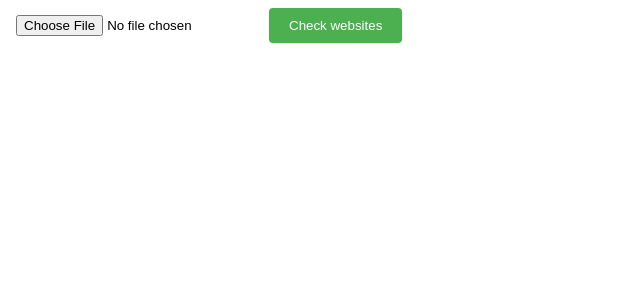
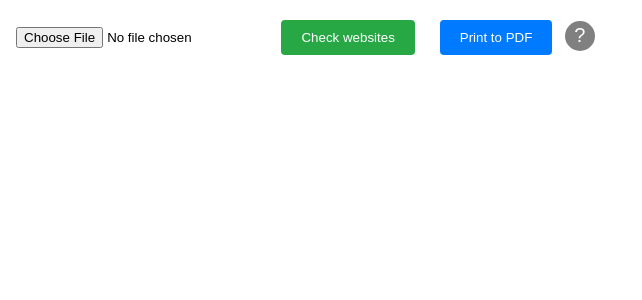
Before and after one commit to Shult/websiteStatus-Frontend, an Angular app: page /websites in a window 1280 px wide. Shown: the top 300 px of the page, without its empty margins (0-642 px from the left). Built offline with nearby package versions, Linux system fonts and the light colour scheme.

Commit message:
features : Print button + Help button + Result, logs

```diff
--- a/package.json
+++ b/package.json
@@ -18,6 +18,7 @@
     "@angular/platform-browser": "^16.1.0",
     "@angular/platform-browser-dynamic": "^16.1.0",
     "@angular/router": "^16.1.0",
+    "jspdf": "^2.5.1",
     "rxjs": "~7.8.0",
     "tslib": "^2.3.0",
     "zone.js": "~0.13.0"
--- a/src/app/app.module.ts
+++ b/src/app/app.module.ts
@@ -6,11 +6,14 @@ import { AppRoutingModule } from './app-routing.module';
 import { AppComponent } from './app.component';
 import { WebsiteComponent } from './components/website.component';
 import { WebsiteService } from './services/website.service';
+import {HelpButtonComponent} from "./help-button/help-button.component";
+
 
 @NgModule({
   declarations: [
     AppComponent,
-    WebsiteComponent
+    WebsiteComponent,
+    HelpButtonComponent
   ],
   imports: [
     BrowserModule,
--- a/src/app/components/website.component.css
+++ b/src/app/components/website.component.css
@@ -102,14 +102,39 @@
   left: 0;
 }
 
+.button-blue{
+  background-color: #007bff; /* Background color */
+}
+
+.button-blue:hover {
+  background-color: #0069d9; /* Hover background color */
+}
+
+.button-green{
+  background-color: #28a745;
+}
+
+.button-green:hover {
+  background-color: #218838;
+}
+
+.button-gray{
+  background-color: #999;
+}
+
+.button-gray:hover{
+  background-color: #888;
+}
+
+
 button {
-  background-color: #4CAF50; /* Background color */
   color: white; /* Text color */
   padding: 10px 20px; /* Internal spacing */
   border: none; /* Remove border */
   border-radius: 4px; /* Rounded corners */
   cursor: pointer; /* Mouse cursor as pointer */
   transition: background-color 0.3s ease; /* Hover transition */
+  margin: 1%;
 }
 
 button:hover {
--- a/src/app/components/website.component.html
+++ b/src/app/components/website.component.html
@@ -1,6 +1,8 @@
 <div class="upload-section topnav" >
   <input class="active" type="file" (change)="onFileSelected($event)">
-  <button (click)="onSubmit()">Check websites</button>
+  <button class="button-green" id="bt_check" (click)="onSubmit()">Check websites</button>
+  <button class="button-blue" id="bt_pdf" (click)="onClickPrint()">Print to PDF</button>
+  <app-help-button></app-help-button>
 </div>
 
 <!--<div class="website-container up grid-container">-->
--- a/src/app/components/website.component.ts
+++ b/src/app/components/website.component.ts
@@ -1,5 +1,7 @@
 import { Component, OnInit } from '@angular/core';
 import { WebsiteService } from '../services/website.service';
+import { jsPDF } from 'jspdf';
+import { HelpButtonComponent } from '../help-button/help-button.component';
 
 @Component({
   selector: 'app-website',
@@ -35,7 +37,7 @@ export class WebsiteComponent implements OnInit {
           const urls = (fileReader.result as string).split('\n');
           this.websiteService.checkWebsites(urls).subscribe(
             websites => {
-              this.websites = websites;
+              this.websites = websites.results;
             },
             error => {
               console.error('There was an error!', error);
@@ -51,4 +53,12 @@ export class WebsiteComponent implements OnInit {
     }
   }
 
+  onClickPrint() {
+    window.print();
+  }
+
+  onClickHelp() {
+    window.open('ressources/help_to_print_pdf.pdf', '_blank');
+  }
+
 }
--- /dev/null
+++ b/src/app/help-button/help-button.component.css
@@ -0,0 +1,24 @@
+.help-button {
+  background-color: gray;
+  color: white;
+  border: none;
+  width: 30px;
+  height: 30px;
+  border-radius: 50%;
+  font-size: 20px;
+  cursor: pointer;
+}
+
+.help-tooltip {
+  position: absolute;
+  top: 10%;
+  left: 30%;
+  background-color: #f0f0f0;
+  padding: 10px;
+  border-radius: 4px;
+  display: none;
+}
+
+.help-tooltip.show {
+  display: block;
+}
--- /dev/null
+++ b/src/app/help-button/help-button.component.html
@@ -0,0 +1,10 @@
+<button class="help-button" (click)="toggleHelp()">?</button>
+<div class="help-tooltip" [class.show]="showHelpTooltip">
+  <p>To print the page in color, please follow this step:</p>
+  <ul>
+    <li>In "Color", select "Color"</li>
+    <li>Click on "More settings"</li>
+    <li>In "Options", tick "Background graphics"</li>
+    <li>Finally click on "Print"</li>
+  </ul>
+</div>
--- /dev/null
+++ b/src/app/help-button/help-button.component.ts
@@ -0,0 +1,17 @@
+import {Component, OnInit} from '@angular/core';
+
+@Component({
+  selector: 'app-help-button',
+  templateUrl: './help-button.component.html',
+  styleUrls: ['./help-button.component.css']
+})
+export class HelpButtonComponent implements OnInit{
+  showHelpTooltip = false;
+
+  toggleHelp() {
+    this.showHelpTooltip = !this.showHelpTooltip;
+  }
+  ngOnInit(): void {
+    // Code à exécuter lors de l'initialisation du composant
+  }
+}
--- a/src/app/services/website.service.ts
+++ b/src/app/services/website.service.ts
@@ -2,6 +2,8 @@ import { Injectable } from '@angular/core';
 import { HttpClient } from '@angular/common/http';
 import { Observable } from 'rxjs';
 import { Website } from './website';
+import { ApiResponse } from './website';
+import { map } from 'rxjs/operators';
 
 @Injectable({
   providedIn: 'root'
@@ -9,7 +11,8 @@ import { Website } from './website';
 export class WebsiteService {
   constructor(private http: HttpClient) { }
 
-  checkWebsites(urls: string[]): Observable<Website[]> {
+  //checkWebsites(urls: string[]): Observable<Website[]> {
+  checkWebsites(urls: string[]): Observable<ApiResponse> {
     let validURL: any[] = [];  // Initialize array
 
     let urlPattern = new RegExp('^(https?:\\/\\/)?'+ // protocol
@@ -34,6 +37,7 @@ export class WebsiteService {
     let jsonObject = { "urls": validURL };
     console.log(jsonObject);
 
-    return this.http.post<Website[]>('http://localhost:3000/api/checkStatus', jsonObject);
+    //return this.http.post<Website[]>('http://localhost:3000/api/checkStatus', jsonObject);
+    return this.http.post<ApiResponse>('http://localhost:3000/api/checkStatus', jsonObject);
   }
 }
--- a/src/index.html
+++ b/src/index.html
@@ -8,6 +8,6 @@
   <link rel="icon" type="image/x-icon" href="favicon.ico">
 </head>
 <body>
-  <app-root class="app-root"></app-root>
+  <app-root id = "app-root" class="app-root"></app-root>
 </body>
 </html>
```
Also changed, not shown: src/app/services/website.ts (+9 -4 lines), 1 other file (tests, documents, lock files or other folders).
